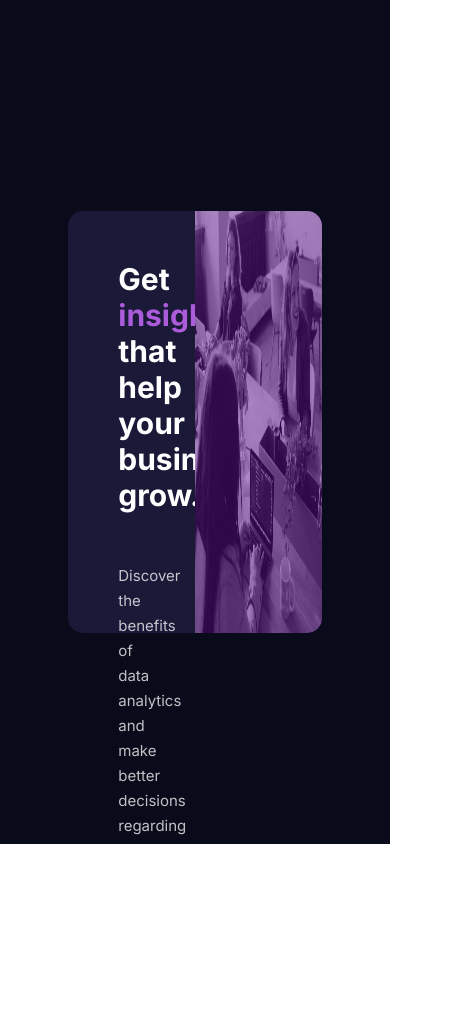
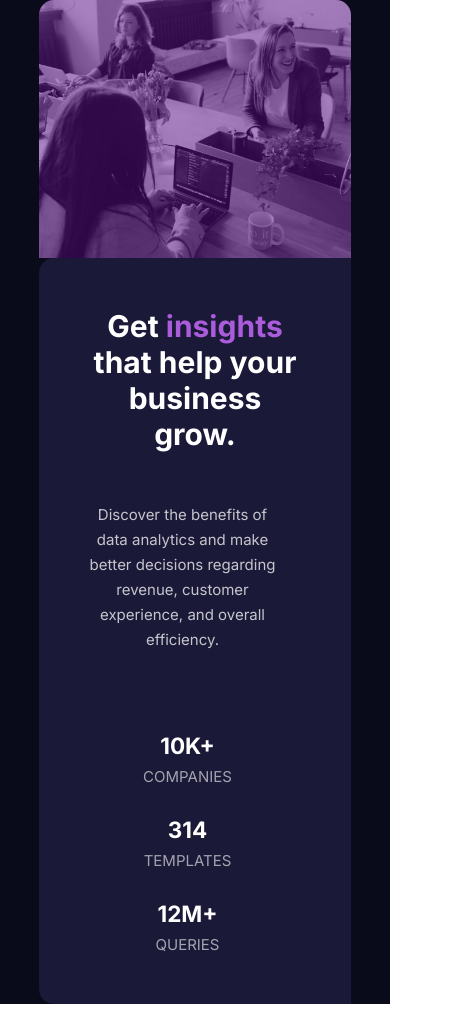
Before and after one commit to SametAydinhan/frontendmentor-challanges, a plain HTML site: page index.html in a window 390 px wide. Shown: the whole page, 449 px wide, since content can reach past the window. After the commit the page ends 1004 px from the top, so only its background shows below. Drawn offline with Linux system fonts and the light colour scheme.

Commit message:
feat:make responsive

```diff
--- a/index.html
+++ b/index.html
@@ -10,6 +10,9 @@
   <body>
     <main>
       <div class="container">
+         <div class="img-box">
+            <img src="images/image-header-desktop.jpg" alt="">
+        </div>
 
         <div class="text-box">
           <div class="header">
@@ -27,9 +30,7 @@
             <div class="card"><h2>12m+</h2><p>queries</p></div>
           </div>
         </div>
-        <div class="img-box">
-            <img src="images/image-header-desktop.jpg" alt="">
-        </div>
+
       </div>
     </main>
   </body>
--- a/style.css
+++ b/style.css
@@ -62,10 +62,9 @@ main .container .footer .card p{
 main .img-box{
     display: flex;
     width: 50%;
-    background-color: hsl(277, 64%, 61%,0.6);
     border-radius: 0 15px 15px 0;
     background: hsl(277, 83%, 30%);
-
+    order: 1;
 }
 
 main .img-box img{
@@ -75,15 +74,52 @@ main .img-box img{
     opacity: 0.5;
 }
 
-/* @media(max-width:1283px) {
+  @media(max-width:1276px) {
     main{
         width: 100%;
         height: 100%;
+        align-items: center;
+        justify-content: center;
     }
     main .container{
         flex-direction: column;
         height:auto;
         width: 100%;
+        justify-content: center;
+        align-items: center;
 
     }
-} */
+    main .img-box {
+        width: 80%;
+        order: 0;
+        border-radius: 15px 15px 0 0;
+    }
+    main .img-box img{
+        border-radius: 15px 15px 0 0;
+    }
+    main .container .text-box{
+        width: 80%;
+    }
+    main .container .footer {
+        flex-direction: column;
+        align-items: center;
+        justify-content: center;
+        padding-left: 30px;
+    }
+    main .container .footer .card{
+        margin-top: 30px;
+
+    }
+    main .container .footer .card h2{
+        text-align: center;
+    }
+    main .container .footer .card p{
+        text-align: center;
+    }
+    main .container .text-box .header{
+        text-align: center;
+    }
+    main .container .text-box .text{
+        text-align: center;
+    }
+}
```
